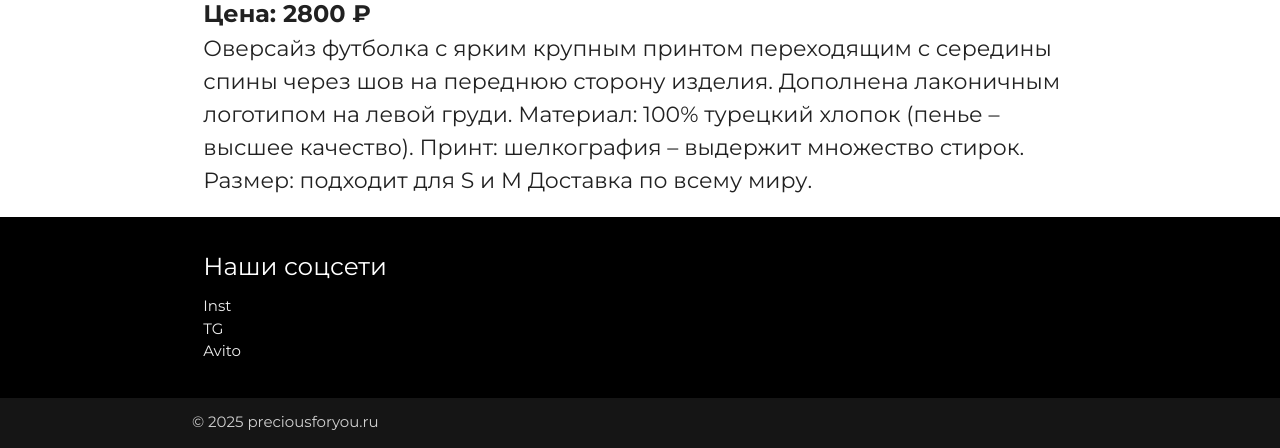
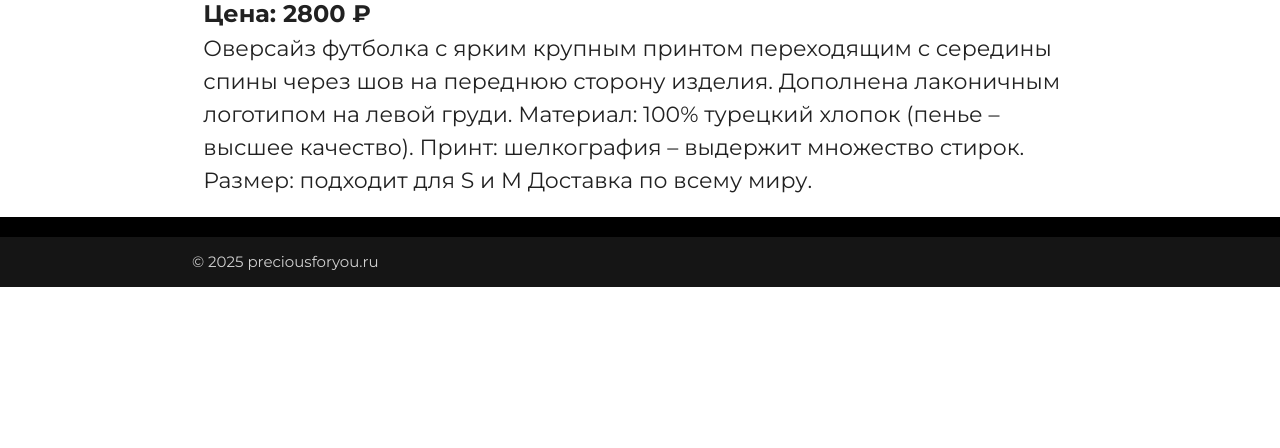
Before and after one commit to V1rucov/precious, a Flask app: page /product/1 in a window 1280 px wide. Shown: the part 845-1293 px from the top of the page. After the commit the page ends 1132 px from the top, so only its background shows below. Run offline with Flask 3, Linux system fonts and the light colour scheme; some libraries are stand-ins or nearby versions.

Commit message:
надеюсь, всё

```diff
--- a/templates/product.html
+++ b/templates/product.html
@@ -61,18 +61,6 @@
     </div>
 
     <footer class="page-footer" style="background-color: black;">
-        <div class="container">
-          <div class="row">
-            <div class="col s12">
-                <h5 class="white-text">Наши соцсети</h5>
-                <ul>
-                  <li><a class="grey-text text-lighten-3" href="https://www.instagram.com/precious.foryou?igsh=MXEzcm1reGg3ZGNiMA%3D%3D&utm_source=qr">Inst</a></li>
-                  <li><a class="grey-text text-lighten-3" href="https://t.me/PRECIOUSclothes">TG</a></li>
-                  <li><a class="grey-text text-lighten-3" href="https://www.avito.ru/brands/12603b4849e5e73048da21e57220d404">Avito</a></li>
-                </ul>
-            </div>
-          </div>
-        </div>
         <div class="footer-copyright" style="background-color: #151515;">
           <div class="container">
           © 2025 preciousforyou.ru
```
